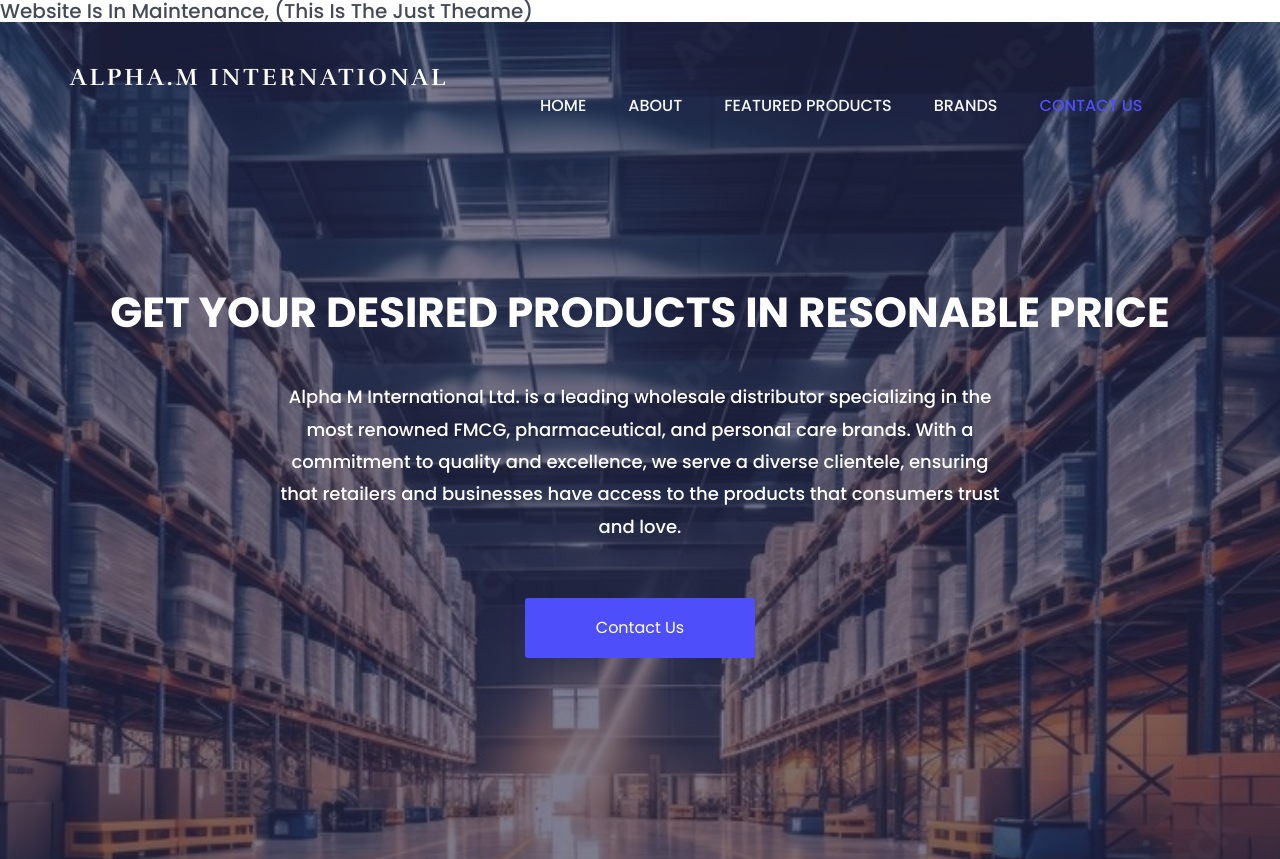
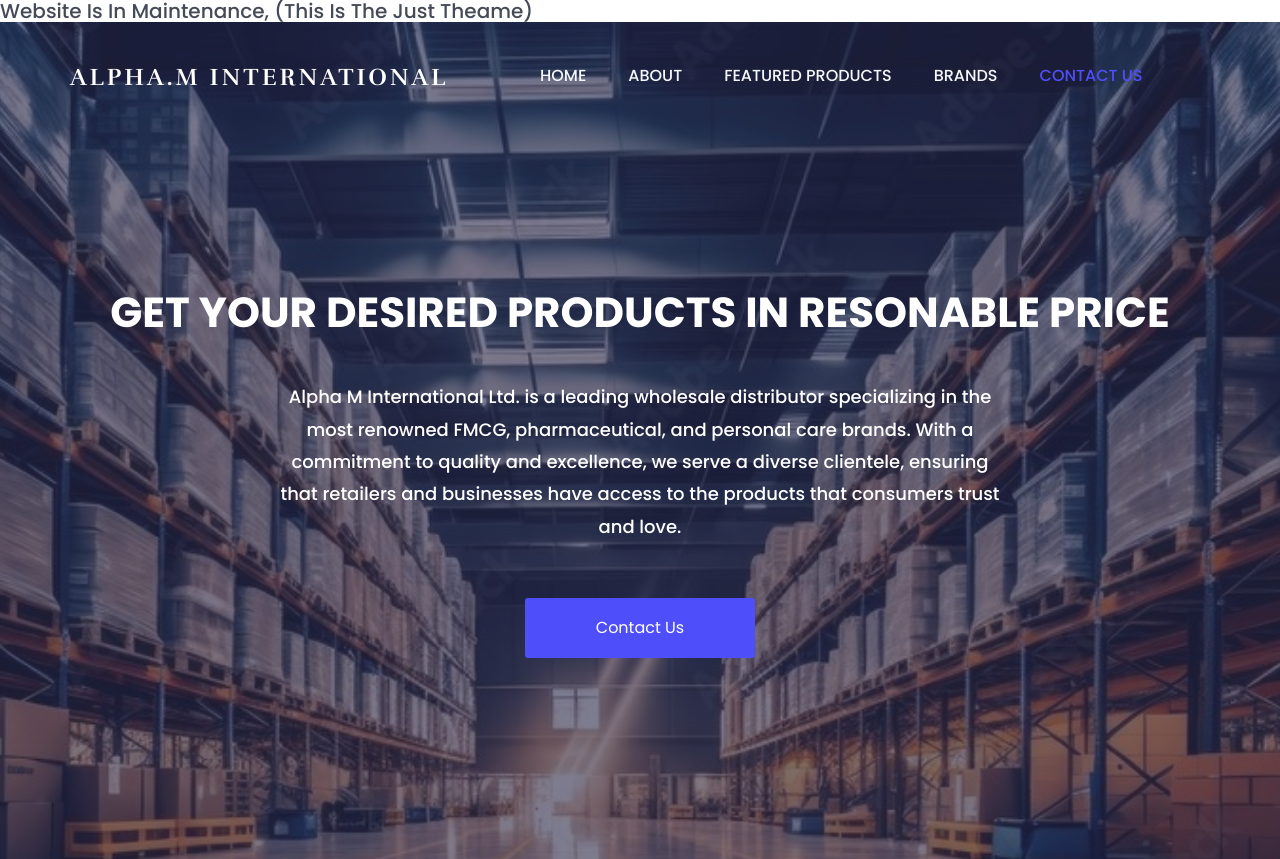
Before and after one commit to Alpha-M-Trade/Alpha-M, a plain HTML site: page index.html in a window 1280 px wide. Shown: the top 859 px of the page. Drawn offline with nearby package versions, Linux system fonts and the light colour scheme.

Commit message:
Update index.html
Signed-off-by: Alpha-M-Trade <alpha.m.internationl@gmail.com>

```diff
--- a/index.html
+++ b/index.html
@@ -107,7 +107,7 @@ border-radius: 50%;
 
 
 
-				                <ul class="nav navbar-nav navbar-right" style="margin-left: 449px;margin-top:-64px;"   data-in="fadeInDown" data-out="fadeOutUp">
+				                <ul class="nav navbar-nav navbar-right" style="margin-left: 449px;margin-top:-94px;"   data-in="fadeInDown" data-out="fadeOutUp">
 				                    <li class=" scroll active"><a href="#home">home</a></li>
 				                    <li class="scroll"><a href="#service">About</a></li>
 				                    <li class="scroll"><a href="#featured-cars">featured products</a></li>
```
